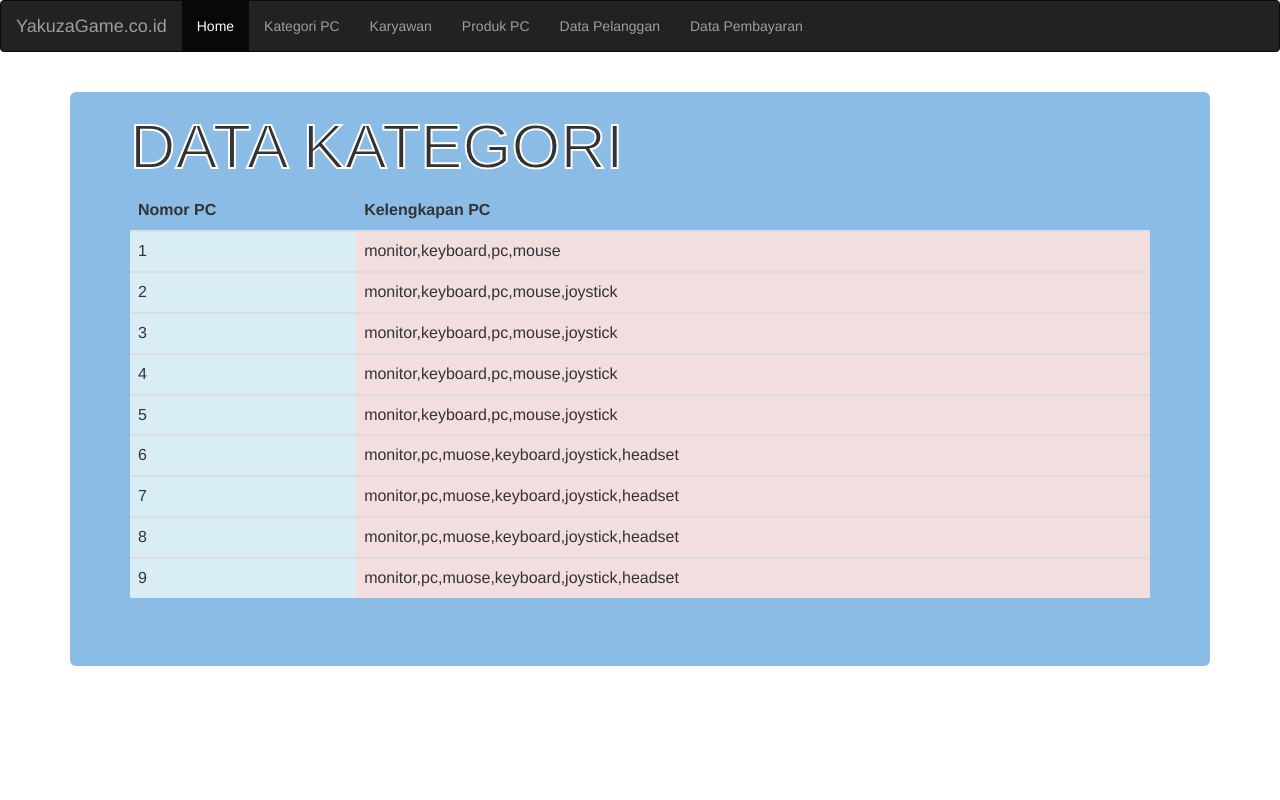
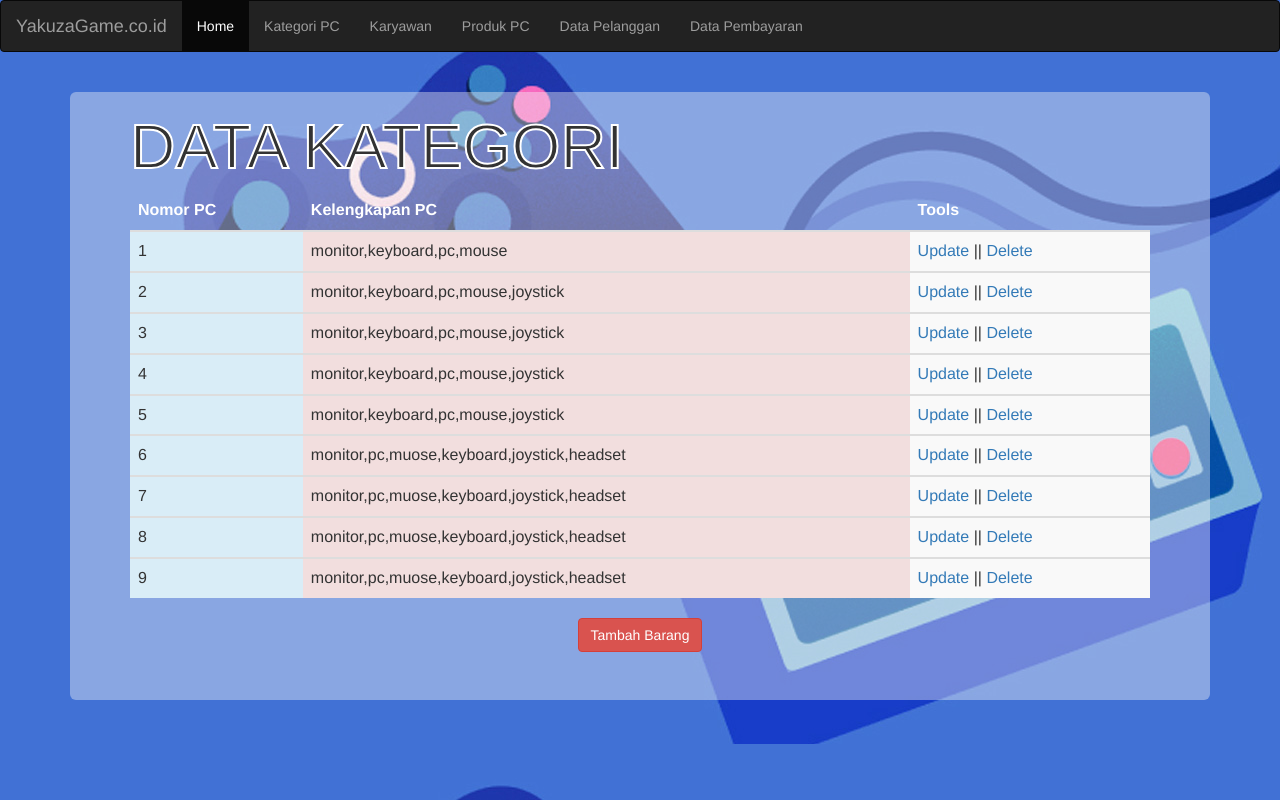
Before and after one commit to gilangramadn/PRPL-A-1700018042-GilangAsisRamadan, a PHP site: page /barangproduk.php in a window 1280 px wide. Run offline with PHP 8.4, Linux system fonts and the light colour scheme; data comes from the database, SQL or seed files in the repository; some libraries are stand-ins or nearby versions.

Commit message:
Update barangproduk.php

```diff
--- a/barangproduk.php
+++ b/barangproduk.php
@@ -5,6 +5,7 @@
   <meta charset="utf-8">
   <meta name="viewport" content="width=device-width, initial-scale=1">
     <link rel="stylesheet" href="bootstrap.min.css">
+    <link rel="stylesheet" type="text/css" href="style.css">
   <script src="jquery.min.js"></script>
   <script src="bootstrap.min.js"></script>
 </head>
@@ -30,8 +31,46 @@
 </nav>
 <body>
 <div class="container">
-	<div class="jumbotron" style="margin: 0px;background: #8abce6;padding-top: 0px;">
+	<div class="jumbotron" style="margin: 0px;background-color: rgba(245, 245, 245, 0.4);padding-top: 0px;">
   <hr style="border: 0px solid #fff">
+	<?php
+		if(isset($_GET['pesan'])){
+			$pesan = $_GET['pesan'];
+    if($pesan == 'berhasil'){
+    	?>
+    	<div class="alert alert-success" role="alert">
+		  <b>Data Berhasil di Masukkan</b>
+		</div><?php
+		    }
+		    else if($pesan == 'update'){
+		    	?>
+		    	<div class="alert alert-success" role="alert">
+		  <b>Data Berhasil di Update</b>
+		</div>
+		    	<?php
+		    }
+		    else if($pesan == 'hapus'){
+		    	?>
+		    	<div class="alert alert-danger" role="alert">
+		  <b>Data Berhasil di hapus</b>
+		</div>
+		    	<?php
+		    }else if($pesan == 'gagal'){
+		    	?>
+		    	<div class="alert alert-danger" role="alert">
+		  <b>Produk sedang digunakan, tidak bisa mengubah nama</b>
+		</div>
+		    	<?php
+		    }else if($pesan == 'gagalhapus'){
+		    	?>
+		    	<div class="alert alert-danger" role="alert">
+		  <b>Produk sedang digunakan, tidak bisa dihapus</b>
+		</div>
+		    	<?php
+		    }
+
+		}
+		    ?>
   <h1 style="font-family: fantasy;
     text-transform: uppercase;
     -webkit-text-stroke: 2px #ffffff;">Data Kategori</h1>
@@ -45,9 +84,9 @@
 	<table id="mytable" class="table table-bordred table-striped" >
 		 <thead>
 		<tr >
-			<th >Nomor PC</th>
-			<th >Kelengkapan PC</th>
-			<!--<th >Tools</th>-->
+			<th style="color: white;">Nomor PC</th>
+			<th style="color: white;">Kelengkapan PC</th>
+			<th style="color: white;">Tools</th>
 			</tr>
 
 		</thead>
@@ -61,12 +100,9 @@
 		<tr >
 			<td class="info"><?php echo $row['nomor_pc'];?></td><!--namaatribut-->
 			<td class="danger"><?php echo $row['kelengkapan_pc'];?></td>
-			<!--<td >
-			<a href="update.php?id=<?php echo $row['nomor_pc']; ?>" >Update</a>
-
-			</a><a href="delete.php?id=<?php echo $row['nomor_pc']; ?> ">Delete</a>
-
-			<a href="insert.php?id=<?php echo $row['nomor_pc']; ?>">Insert</a>-->
+			<td >
+			<a href="updatebarang.php?id=<?php echo $row['nomor_pc']; ?>" >Update</a> ||
+			<a href="deletebarang.php?id=<?php echo $row['nomor_pc']; ?> ">Delete</a>
 		</tr>
 			 </tbody>
 		<?php
@@ -77,6 +113,7 @@
 </center>
 </center>
 	</table>
+	<center><a href="inputbarang.php"><button class="btn btn-danger">Tambah Barang</button></a></center>
 </div>
 </div>
 </div>
```
